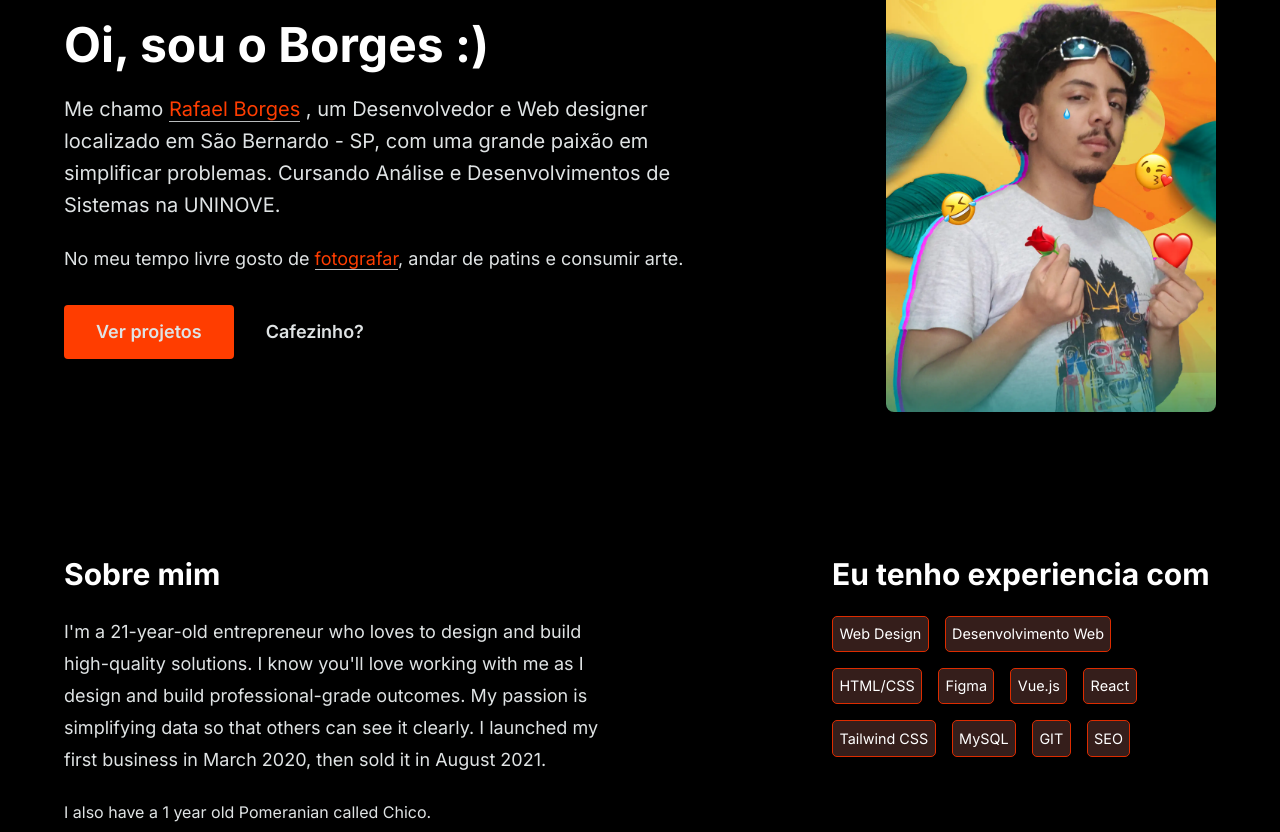
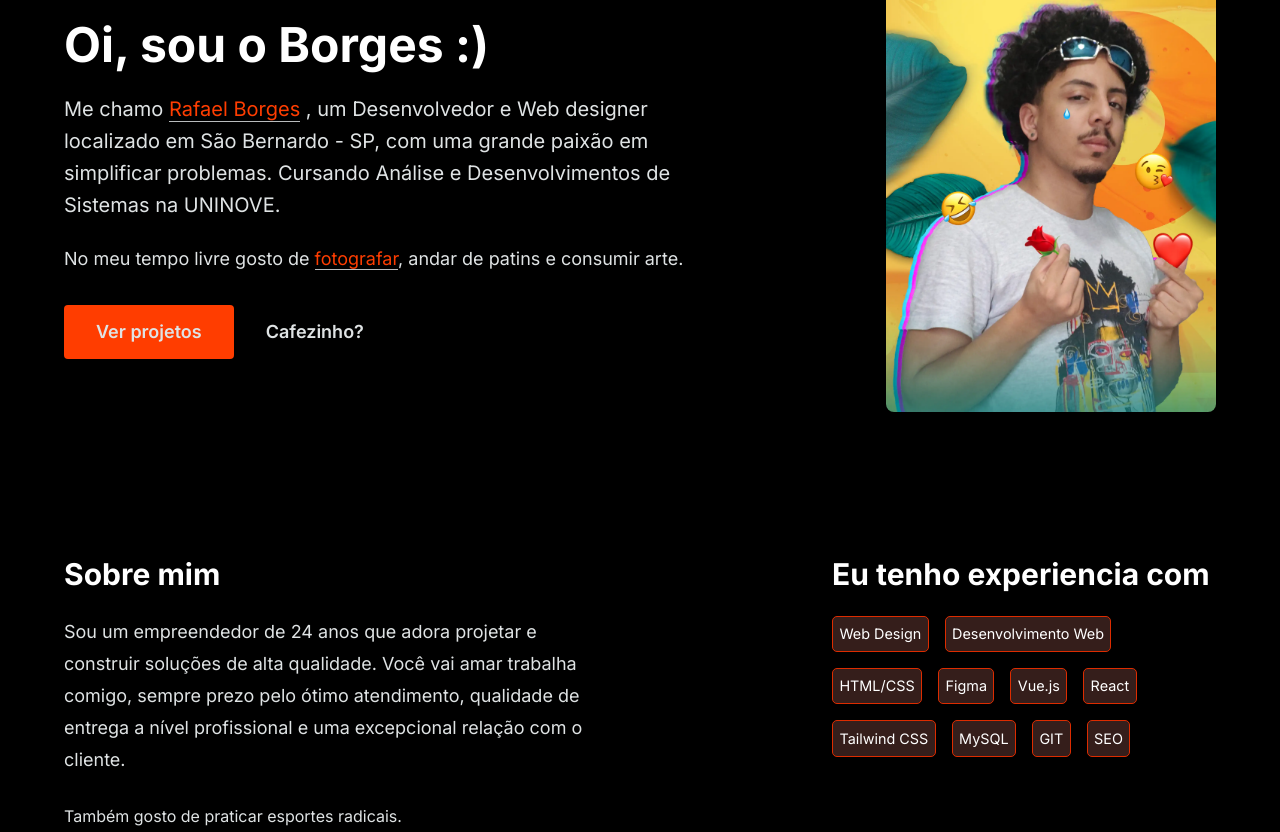
Before and after one commit to okborges/portfolio, a Nuxt app: page / in a window 1280 px wide. Shown: the part 181-1013 px from the top of the page. Built offline with nearby package versions, Linux system fonts and the light colour scheme.

Commit message:
mudanã no about

```diff
--- a/components/AboutMe.vue
+++ b/components/AboutMe.vue
@@ -3,13 +3,9 @@
     <div class="md:w-1/2 md:pr-6">
       <h2 class="text-3xl font-bold pb-6 text-white">Sobre mim</h2>
       <p class="text-lg pb-6 leading-8 sm:leading-8">
-        I'm a 21-year-old entrepreneur who loves to design and build
-        high-quality solutions. I know you'll love working with me as I design
-        and build professional-grade outcomes. My passion is simplifying data so
-        that others can see it clearly. I launched my first business in March
-        2020, then sold it in August 2021.
+       Sou um empreendedor de 24 anos que adora projetar e construir soluções de alta qualidade. Você vai amar trabalha comigo, sempre prezo pelo ótimo atendimento, qualidade de entrega a nível profissional e uma excepcional relação com o cliente.
       </p>
-      <p class="text-base">I also have a 1 year old Pomeranian called Chico.</p>
+      <p class="text-base leading-8">Também gosto de praticar esportes radicais.</p>
     </div>
     <div class="pt-8 md:pt-0">
       <h2 class="text-3xl font-bold pb-6 text-white">Eu tenho experiencia com</h2>
```
